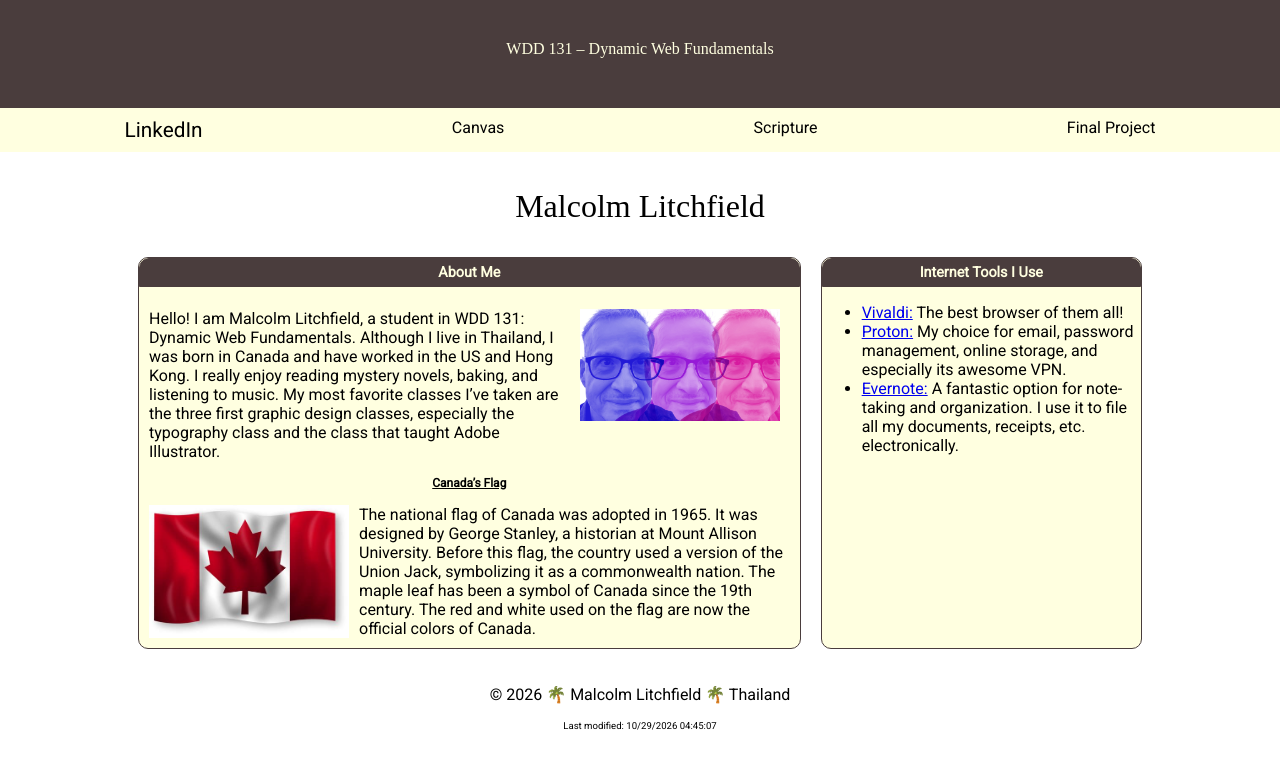
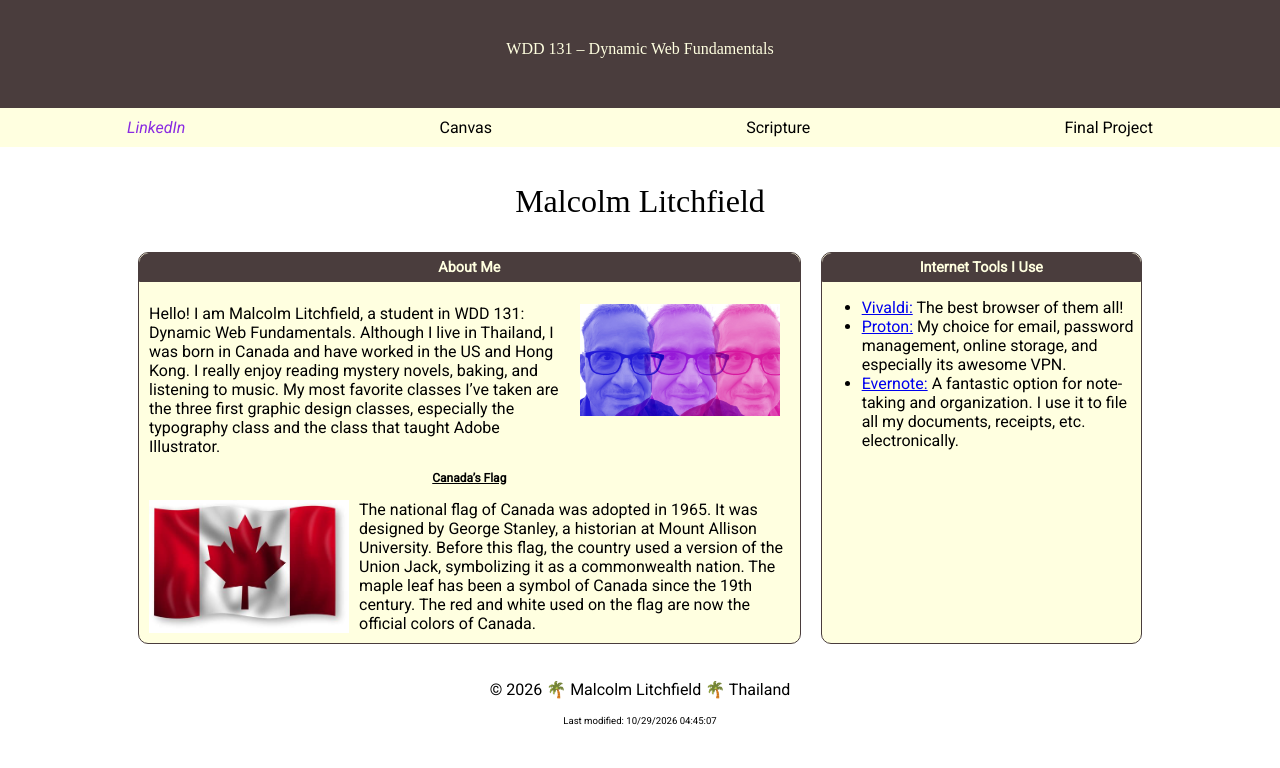
Before and after one commit to mlitchfield1201/wdd131, a plain HTML site: page index.html in a window 1280 px wide. In both pictures the pointer is over the link "LinkedIn". Drawn offline with Linux system fonts and the light colour scheme; a web font is replaced by a local one.

Commit message:
changed the link hover so the page doesn't shift

```diff
--- a/styles/base.css
+++ b/styles/base.css
@@ -59,7 +59,8 @@ header nav ul li a {
 }
 
 header nav ul li a:hover {
-    font-size: 130%;
+    color:blueviolet;
+    font-style: italic;
 }
 
 header span {
```
